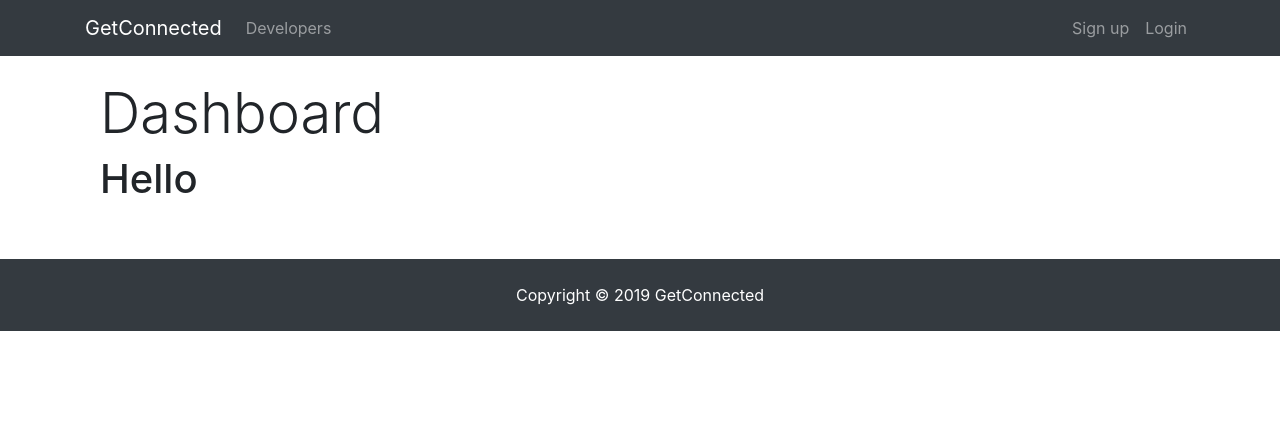
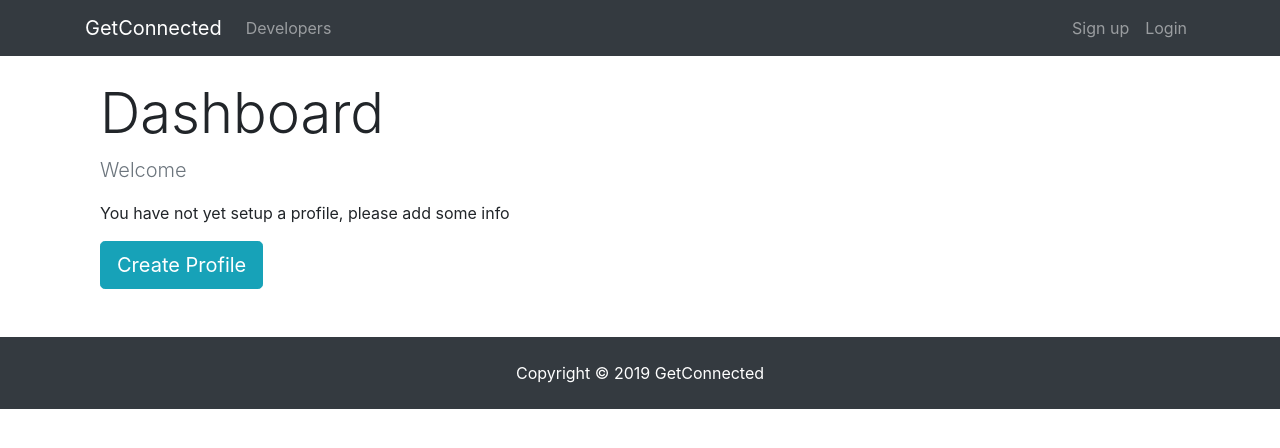
Before and after one commit to murraywilliams/mern-getconnected, a React (Create React App) app in the folder client/: page /dashboard in a window 1280 px wide. Shown: the top 448 px of the page. Built offline with nearby package versions, Linux system fonts and the light colour scheme; no server answers.

Commit message:
Added check for no profile, display message to create profile

```diff
--- a/client/src/components/dashboard/Dashboard.js
+++ b/client/src/components/dashboard/Dashboard.js
@@ -1,5 +1,6 @@
 import React, { Component } from 'react';
 import PropTypes from 'prop-types';
+import { Link } from 'react-router-dom';
 import { connect } from 'react-redux';
 import { getCurrentProfile } from '../../actions/profileActions';
 import Spinner from '../common/Spinner';
@@ -18,7 +19,21 @@
     if (profile === null || loading) {
       dashboardContent = <Spinner />;
     } else {
-      dashboardContent = <h1>Hello</h1>;
+      // Check if logged in user has profile data
+      if (Object.keys(profile).length > 0) {
+        dashboardContent = <h4>TODO: DISPLAY PROFILE</h4>;
+      } else {
+        // User is logged in but has no profile
+        dashboardContent = (
+          <div>
+            <p className='lead text-muted'>Welcome {user.name}</p>
+            <p>You have not yet setup a profile, please add some info</p>
+            <Link to='/create-profile' className='btn btn-lg btn-info'>
+              Create Profile
+            </Link>
+          </div>
+        );
+      }
     }
 
     return (
```
